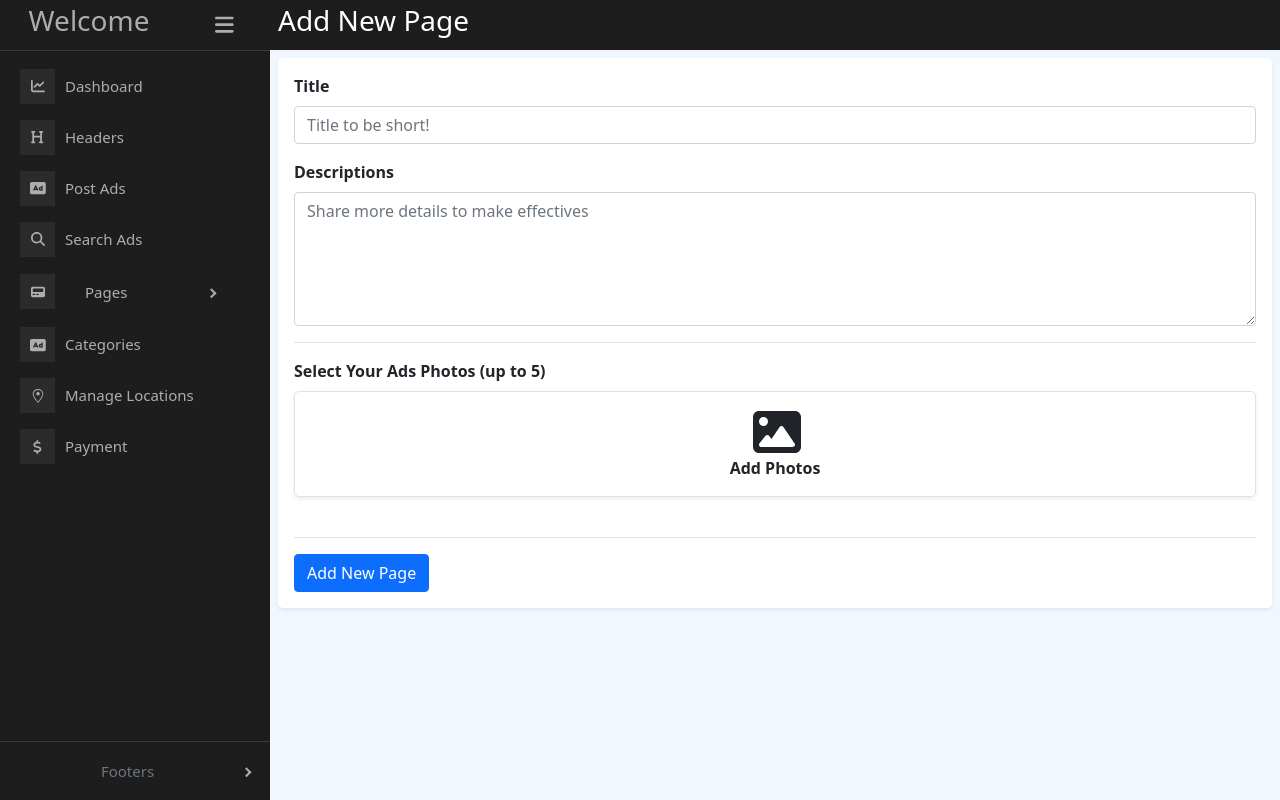
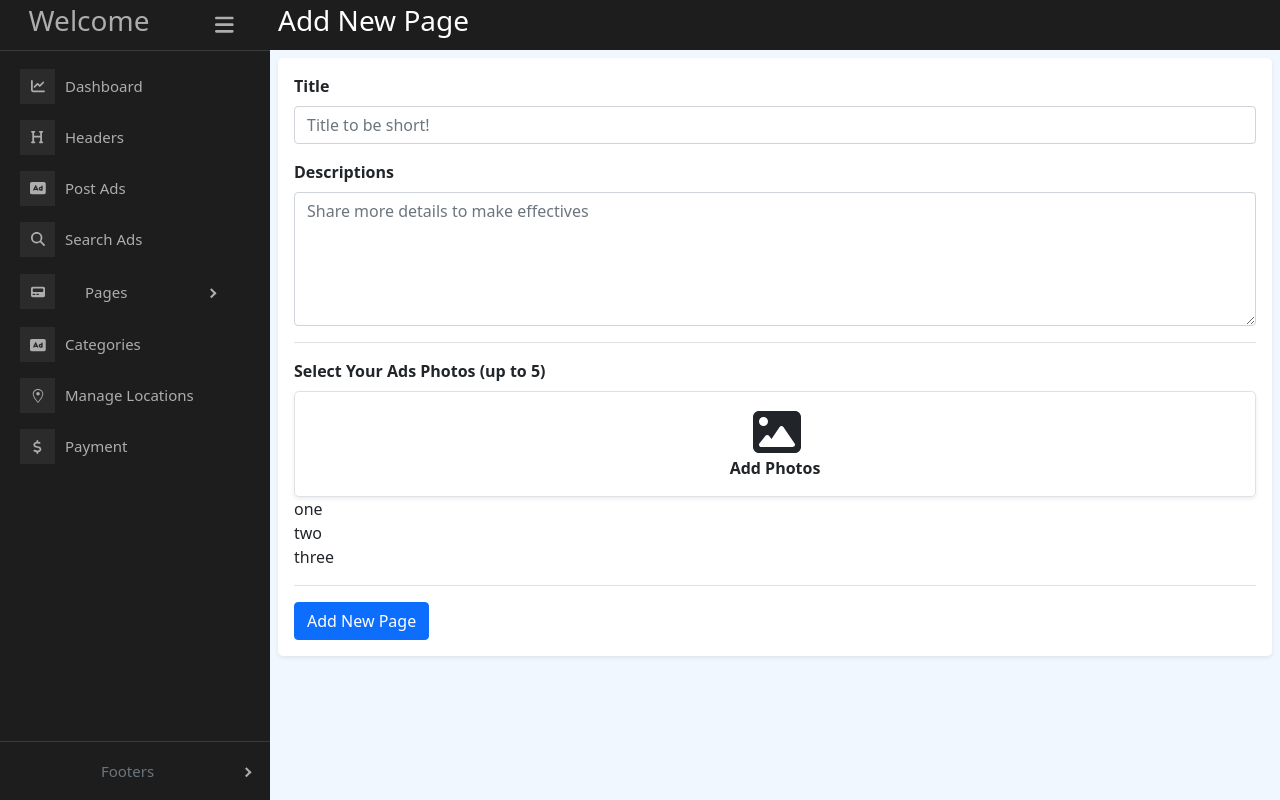
Before and after one commit to Loknath0007/directory-listing-website, a React (Create React App) app: page /dashboard/addNewPage in a window 1280 px wide. Built offline with nearby package versions, Linux system fonts and the light colour scheme.

Commit message:
list draggable

```diff
--- a/package.json
+++ b/package.json
@@ -14,6 +14,7 @@
     "bootstrap": "^5.1.3",
     "firebase": "^9.6.11",
     "react": "^17.0.2",
+    "react-beautiful-dnd": "^13.1.0",
     "react-bootstrap": "^2.2.0",
     "react-dnd": "^16.0.1",
     "react-dnd-html5-backend": "^16.0.1",
--- a/src/Pages/Dashboard/PostAds/AddImages.jsx
+++ b/src/Pages/Dashboard/PostAds/AddImages.jsx
@@ -2,17 +2,33 @@ import React, { useState } from "react";
 import { FontAwesomeIcon } from "@fortawesome/react-fontawesome";
 import { faImage, faMinus } from "@fortawesome/free-solid-svg-icons";
 import "./AddImages.css";
+import { Draggable, Droppable, DragDropContext } from "react-beautiful-dnd";
+import { Provider } from "react-redux";
 const AddImages = () => {
-  const [images, setImages] = useState([]);
+  // const handleImageChange = (files) => {
+  //   if (images.length >= 5) {
+  //     alert("You can only upload a maximum of 5 files");
+  //     return false;
+  //   } else {
+  //     setImages([...images, ...files]);
+  //     console.log(...files);
+  //   }
+  // };
 
-  const handleImageChange = (files) => {
-    if (images.length >= 5) {
-      alert("You can only upload a maximum of 5 files");
-      return false;
-    } else {
-      setImages([...images, ...files]);
-      console.log(...files);
-    }
+  const [list, setList] = useState([
+    { id: "0", name: "one" },
+    { id: "1", name: "two" },
+    { id: "2", name: "three" },
+  ]);
+  const reorder = (list, startIndex, endIndex) => {
+    const result = Array.from(list);
+    const [removed] = result.splice(startIndex, 1);
+    result.splice(endIndex, 0, removed);
+    return result;
+  };
+  const onEnd = (result) => {
+    console.log(result);
+    setList(reorder(list, result.source.index, result.destination.index));
   };
   return (
     <div className="border-top py-3 border-bottom">
@@ -28,7 +44,7 @@ const AddImages = () => {
         />
         <div>Add Photos</div>
       </label>
-      <input
+      {/* <input
         onChange={(e) => handleImageChange(e.target.files)}
         className="d-none"
         id="ad-images"
@@ -36,11 +52,11 @@ const AddImages = () => {
         accept="image/*"
         multiple
         max={5}
-      />
+      /> */}
       {/* show images preview */}
-      <div className="mt-2 w-100 d-inline-block">
+      {/* <div className="mt-2 w-100 d-inline-block">
         {images &&
-          images.map((image) => (
+          images.map((image, index) => (
             <div className="position-relative d-inline-block me-3">
               <img
                 className="rounded-3 single-img  mb-2 shadow"
@@ -48,9 +64,34 @@ const AddImages = () => {
                 src={URL.createObjectURL(image)}
                 alt=""
               />
+              <FontAwesomeIcon icon={faMinus} />
+              {console.log(index)}
             </div>
           ))}
-      </div>
+      </div> */}
+
+      <DragDropContext onDragEnd={onEnd}>
+        <Droppable droppableId="12345678">
+          {(provided, snapshot) => (
+            <div ref={provided.innerRef}>
+              {list.map((list, index) => (
+                <Draggable draggableId={list.id} key={list.id} index={index}>
+                  {(provided, snapshot) => (
+                    <div
+                      ref={provided.innerRef}
+                      {...provided.draggableProps}
+                      {...provided.dragHandleProps}
+                    >
+                      <div className="d-inline">{list.name}</div>
+                    </div>
+                  )}
+                </Draggable>
+              ))}
+              {provided.placeholder}
+            </div>
+          )}
+        </Droppable>
+      </DragDropContext>
     </div>
   );
 };
```
Also changed, not shown: 2 other files (tests, documents, lock files or other folders).
